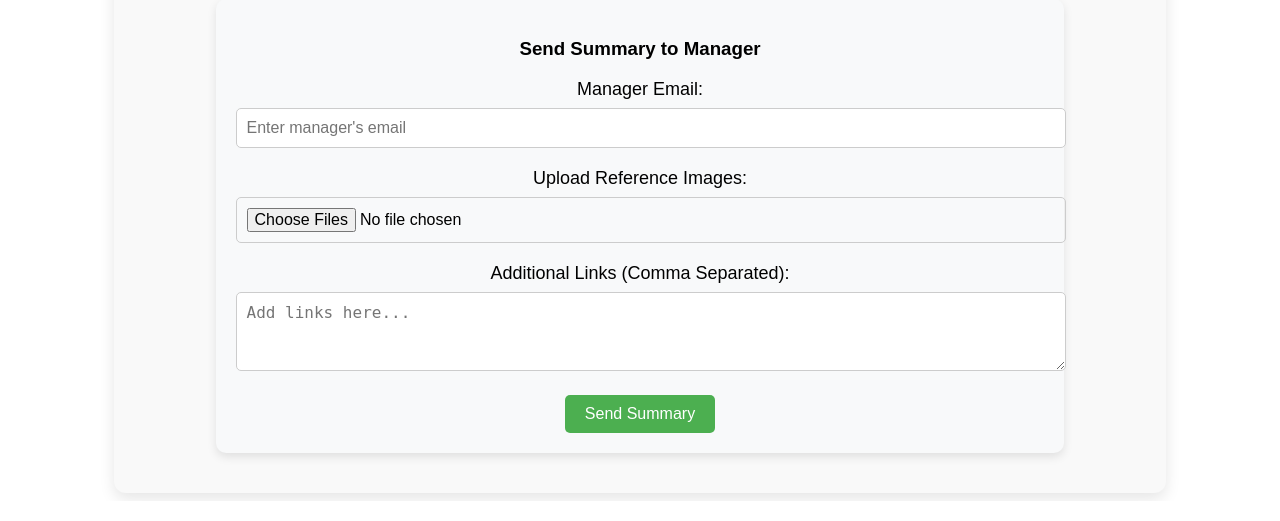
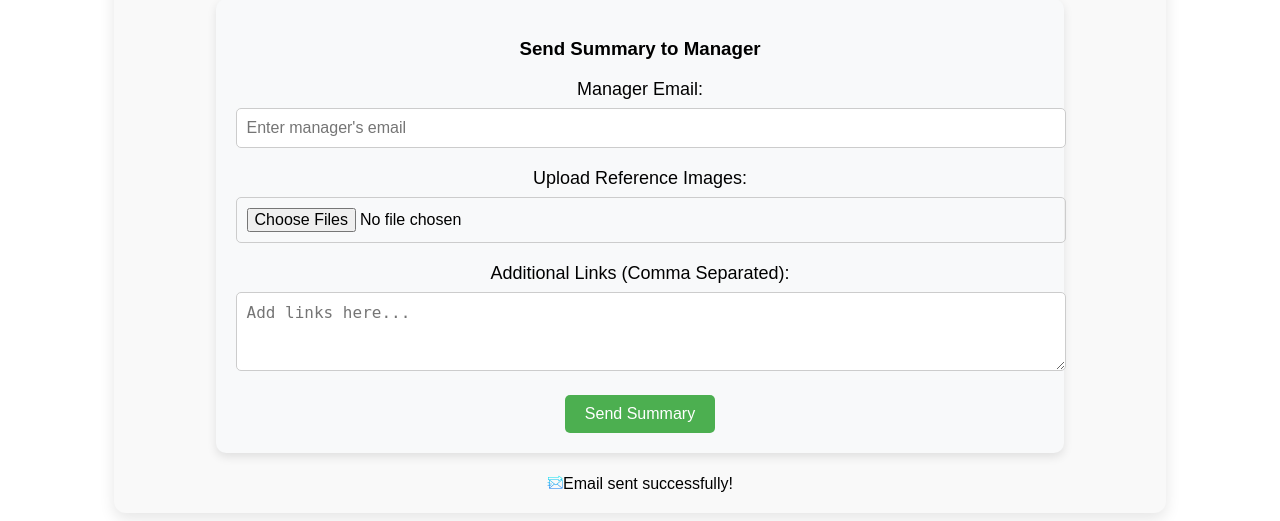
Before and after one commit to SriramR17/COmmAPP, a Flask app: template templates/summary.html in a window 1280 px wide. Shown: the part 313-834 px from the top of the page. Before the commit the page ends 812 px from the top, so only its background shows below. Run offline with Flask 3, Linux system fonts and the light colour scheme; the template is opened without the code that fills it: most values are stand-ins (such as "Sample title", 1, 10 or a date in 2020).

Commit message:
email icon

```diff
--- a/app.py
+++ b/app.py
@@ -98,8 +98,16 @@ def send_summary():
         reference_image_paths.append(image_path)
 
     # Send email with the data, images, and links
-    send_email_with_details(manager_email, data, reference_image_paths, additional_links)
-    return redirect(url_for('summary'))  # Redirect back to the summary page after sending the email
+    try:
+        send_email_with_details(manager_email, data, reference_image_paths, additional_links)
+        email_status = "success"
+    except Exception as e:
+        email_status = f"failure: {str(e)}"
+
+    # Pass data and status to the template
+    return render_template('summary.html', data=data, email_status=email_status)  # Render the template with data and status
+
+
 
 def send_email_with_details(manager_email, data, reference_image_paths, additional_links):
     msg = Message('Product Requirements Summary', recipients=[manager_email])
--- a/templates/summary.html
+++ b/templates/summary.html
@@ -48,10 +48,18 @@
                 <button type="submit">Send Summary</button>
             </div>
         </form>
+
+        <!-- Display email status -->
+        {% if email_status %}
+            <div class="email-status">
+                {% if email_status == 'success' %}
+
+                    <img src="static\images\favicon-16x16.png" alt="Email Sent">Email sent successfully!</img>
+                {% else %}
+                    <p>Email sending failed: {{ email_status }}</p>
+                {% endif %}
+            </div>
+        {% endif %}
     </div>
-    <script src="static/js/scr.js"></script>
-    <style>
-
-    </style>
 </body>
 </html>
```
Also changed, not shown: static/images/android-chrome-192x192.png (added), static/images/android-chrome-512x512.png (added), static/images/apple-touch-icon.png (added), static/images/email.png (added), static/images/favicon-16x16.png (added), static/images/favicon-32x32.png (added), static/images/favicon.ico (added), static/images/site.webmanifest (added), uploaded_images/Screenshot (20).png (added), uploaded_images/Screenshot (64).png (added), uploaded_images/Screenshot (66).png (added), 1 other file.
